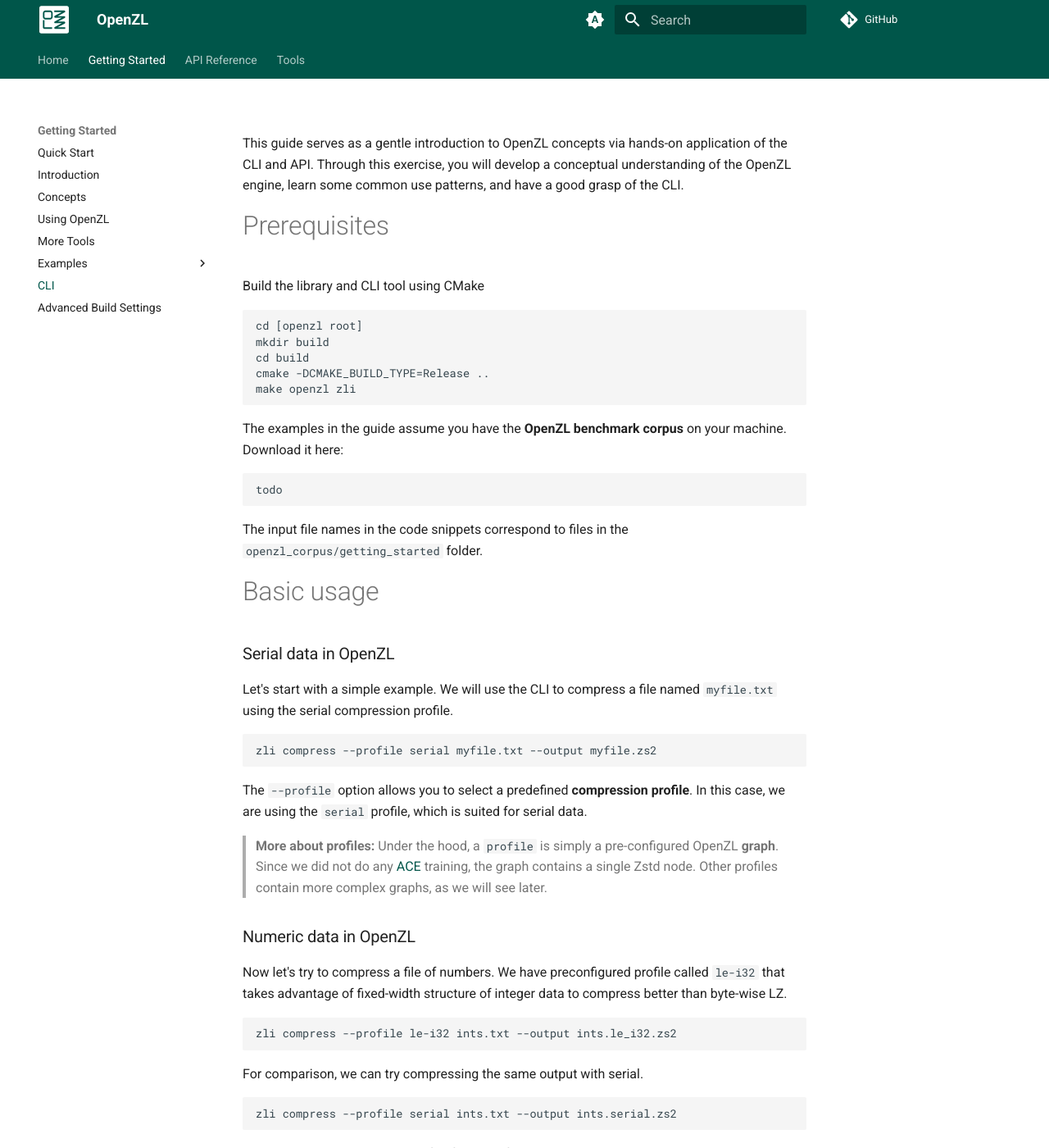
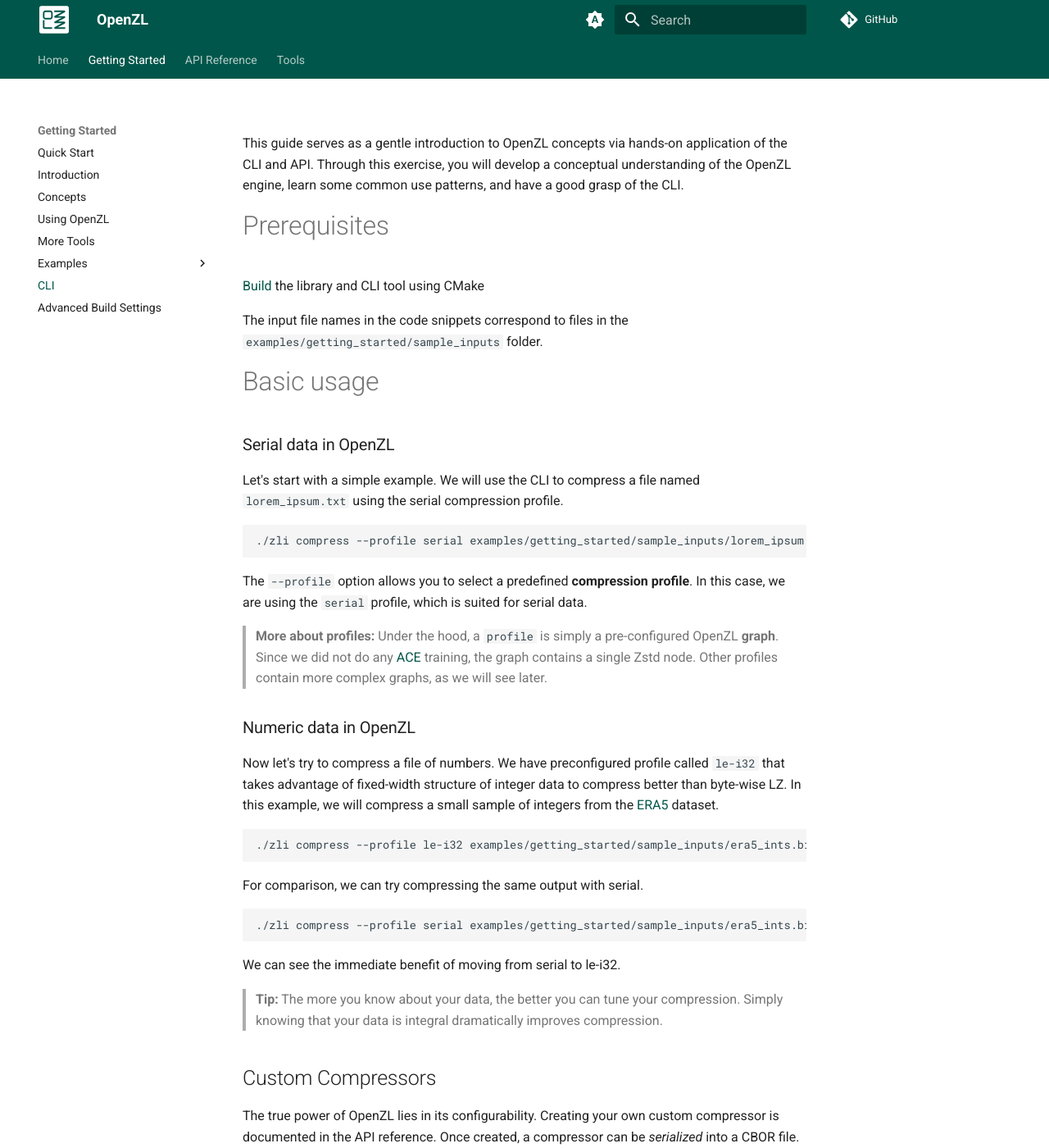
Before and after one commit to hybledav/openzl-jni, an MkDocs documentation site: the page built from doc/mkdocs/doc/getting-started/cli.md, in a window 1280 px wide and 1400 px high. Shown: the whole window at 82% size. Built offline with MkDocs 1.6.1 and Material for MkDocs 9.7.7, drawn with Linux system fonts in a browser that asks for light colours; comment, search, counter and statistics services are not loaded; some of the changed text lies outside the part shown.

Commit message:
Add examples folder for CLI docs (#68)
Summary:
Pull Request resolved: https://github.com/facebook/openzl/pull/68

Add examples folder that is referenced in the CLI getting started wiki page

- csv_samples - contains subset of the first entry in ppmf_person dataset
    - split csv file into 7500 line sized csv files
- lorem_ipsum.txt - contains lorem ipsum text
- era5_ints.bin- contains data from ERA5 (use gdal_translate to turn first band of .grib into binand then cast each data point to int)
    -  gdal command: `gdal_translate -b 1 -ot Int32 -of ENVI input.grib output.bin`

Update wiki to reflect new examples folder

Reviewed By: felixhandte

Differential Revision: D83793279

fbshipit-source-id: cdaff92753e412c3bc0fd8a3798c952497a69abd

````diff
--- a/doc/mkdocs/doc/getting-started/cli.md
+++ b/doc/mkdocs/doc/getting-started/cli.md
@@ -1,41 +1,31 @@
 This guide serves as a gentle introduction to OpenZL concepts via hands-on application of the CLI and API. Through this exercise, you will develop a conceptual understanding of the OpenZL engine, learn some common use patterns, and have a good grasp of the CLI.
 
 # Prerequisites
-Build the library and CLI tool using CMake
-```
-cd [openzl root]
-mkdir build
-cd build
-cmake -DCMAKE_BUILD_TYPE=Release ..
-make openzl zli
-```
-The examples in the guide assume you have the **OpenZL benchmark corpus** on your machine. Download it here:
-```
-todo
-```
-The input file names in the code snippets correspond to files in the `openzl_corpus/getting_started` folder.
+[Build](../getting-started/quick-start.md#building-the-openzl-cli) the library and CLI tool using CMake
+
+The input file names in the code snippets correspond to files in the `examples/getting_started/sample_inputs` folder.
 
 # Basic usage
 ### Serial data in OpenZL
-Let's start with a simple example. We will use the CLI to compress a file named `myfile.txt` using the serial compression profile.
-```
-zli compress --profile serial myfile.txt --output myfile.zs2
+Let's start with a simple example. We will use the CLI to compress a file named `lorem_ipsum.txt` using the serial compression profile.
+```sh
+./zli compress --profile serial examples/getting_started/sample_inputs/lorem_ipsum.txt --output lorem_ipsum.zl
 ```
 The `--profile` option allows you to select a predefined **compression profile**. In this case, we are using the `serial` profile, which is suited for serial data.
 
 > **More about profiles:** Under the hood, a `profile` is simply a pre-configured OpenZL **graph**. Since we did not do any [ACE](./using-openzl.md#ace-training) training, the graph contains a single Zstd node. Other profiles contain more complex graphs, as we will see later.
 
 ### Numeric data in OpenZL
-Now let's try to compress a file of numbers. We have preconfigured profile called `le-i32` that takes advantage of fixed-width structure of integer data to compress better than byte-wise LZ.
+Now let's try to compress a file of numbers. We have preconfigured profile called `le-i32` that takes advantage of fixed-width structure of integer data to compress better than byte-wise LZ. In this example, we will compress a small sample of integers from the [ERA5](https://cds.climate.copernicus.eu/datasets/reanalysis-era5-single-levels?tab=overview) dataset.
 
-```
-zli compress --profile le-i32 ints.txt --output ints.le_i32.zs2
+```sh
+./zli compress --profile le-i32 examples/getting_started/sample_inputs/era5_ints.bin --output era5_ints.le_i32.zl
 ```
 
 For comparison, we can try compressing the same output with serial.
 
-```
-zli compress --profile serial ints.txt --output ints.serial.zs2
+```sh
+./zli compress --profile serial examples/getting_started/sample_inputs/era5_ints.bin --output era5_ints.serial.zl
 ```
 
 We can see the immediate benefit of moving from serial to le-i32.
@@ -43,29 +33,29 @@ We can see the immediate benefit of moving from serial to le-i32.
 > **Tip:** The more you know about your data, the better you can tune your compression. Simply knowing that your data is integral dramatically improves compression.
 
 ## Custom Compressors
-The true power of OpenZL lies in its configurability. Creating your own custom compressor is documented in the API reference. Once created, a compressor can be *serialized* into a CBOR file. The CLI supports compressing with a serialized compressor.
-```
-zli compress --compressor custom1.zsc custom_data.txt -o custom_data.zs2
+The true power of OpenZL lies in its configurability. Creating your own custom compressor is documented in the API reference. Once created, a compressor can be *serialized* into a CBOR file. The CLI supports compressing with a serialized compressor. Here is a sample command, we will be creating a custom compressor in the next section.
+```sh
+./zli compress --compressor custom1.zsc examples/getting_started/sample_inputs/custom_data.txt -o custom_data.zl
 ```
 The main way of creating serialized compressors is via export from code. The other way is via training.
 > **What's in a serialized compressor?** A serialized compressor contains one or more serialized graphs along with associated `LocalParams`. Although there may be multiple graphs registered to a compressor, only one, the *starting graph*, is used as the graph when compressing with that compressor. You can explore a sample serialized compressor by putting a `.zsc` file into a CBOR-to-JSON converter.
 
 ## Training
 Oftentimes, the performance of a configurable graph is much improved by preconfiguring it with a number of representative data samples. This process is called **training** the graph. Conceptually, the rationale and outcome of graph training is very similar to training [Zstd dictionaries](https://facebook.github.io/zstd/#small-data). However, the mechanics are quite different.
-```
-zli train --profile csv csv_samples/ -o trained_csv.zsc
+```sh
+./zli train --profile csv examples/getting_started/sample_inputs/csv_samples/ -o trained_csv.zsc
 ```
 The `train` command takes an **unconfigured compressor** in the form of a `profile` or serialized compressor and outputs a serialized compressor with a configuration trained on the provided samples.
 
 > **Terminology - (Un)configured graph:** A graph is considered *configured* if all of its graph components are configured. A codec is configurable only via its `LocalParams`. Thus, an unconfigured codec is one that takes params but has blank `LocalParams` passed to it. A configured codec is then one with populated `LocalParams`. Selectors and function graphs additionally can set successor graph IDs. Then, a selector or function graph without a complete list of successors is also unconfigured.
 
-Let's see what happens when we run a compression using the trained graph. First, the untrained graph...
-```
-zli compress --profile csv csv_samples/0001.csv -o no_train.zs2
+Let's see what happens when we run a compression using the trained graph. In this example, we will use a small sample from the [PUMS](https://www.census.gov/programs-surveys/acs/microdata/access.html) dataset. First, the untrained graph...
+```sh
+./zli compress --profile csv examples/getting_started/sample_inputs/csv_samples/0001.csv -o no_train.zl
 ```
 ...and now the trained graph. The CLI allows you to compress using a **serialized compressor**. We will use the one generated by the train command
-```
-zli compress --compressor trained_csv.zsc csv_samples/0001.csv -o yes_train.zs2
+```sh
+./zli compress --compressor trained_csv.zsc examples/getting_started/sample_inputs/csv_samples/0001.csv -o yes_train.zl
 ```
 The difference is stark. Training is able to net us a 10% ratio win at no other cost. (Technically, if we wanted to be rigorous we should have split our data into train and test directories. But the result is very similar.)
 
@@ -73,7 +63,7 @@ The difference is stark. Training is able to net us a 10% ratio win at no other
 
 ### Inline Training
 Because the impact of training is so stark, the CLI requires that trainable compressors be trained in some form before using them. The typical way to do this is by first training then compressing with the trained `.zsc` compressor, but **inline training** is also supported.
-```
-zli compress --profile csv --train-inline csv_samples/0001.csv -o inline_train.zs2
+```sh
+./zli compress --profile csv --train-inline examples/getting_started/sample_inputs/csv_samples/0001.csv -o inline_train.zl
 ```
 The results are obviously better when we overfit to just one sample, however the power of training is lost because this cost is paid per compression instead of being spread over many compressions.
````
Also changed, not shown: 5 other files.
